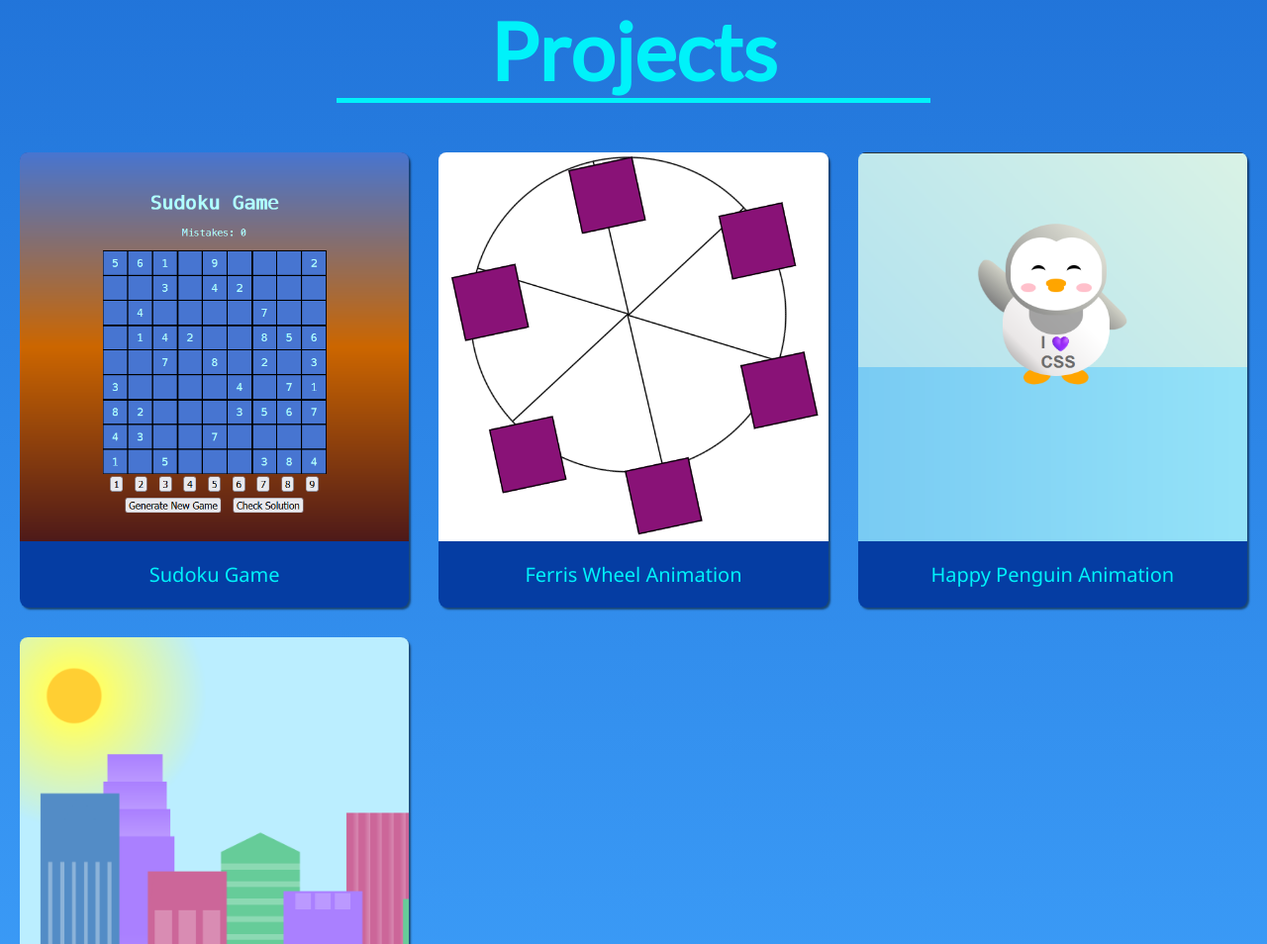
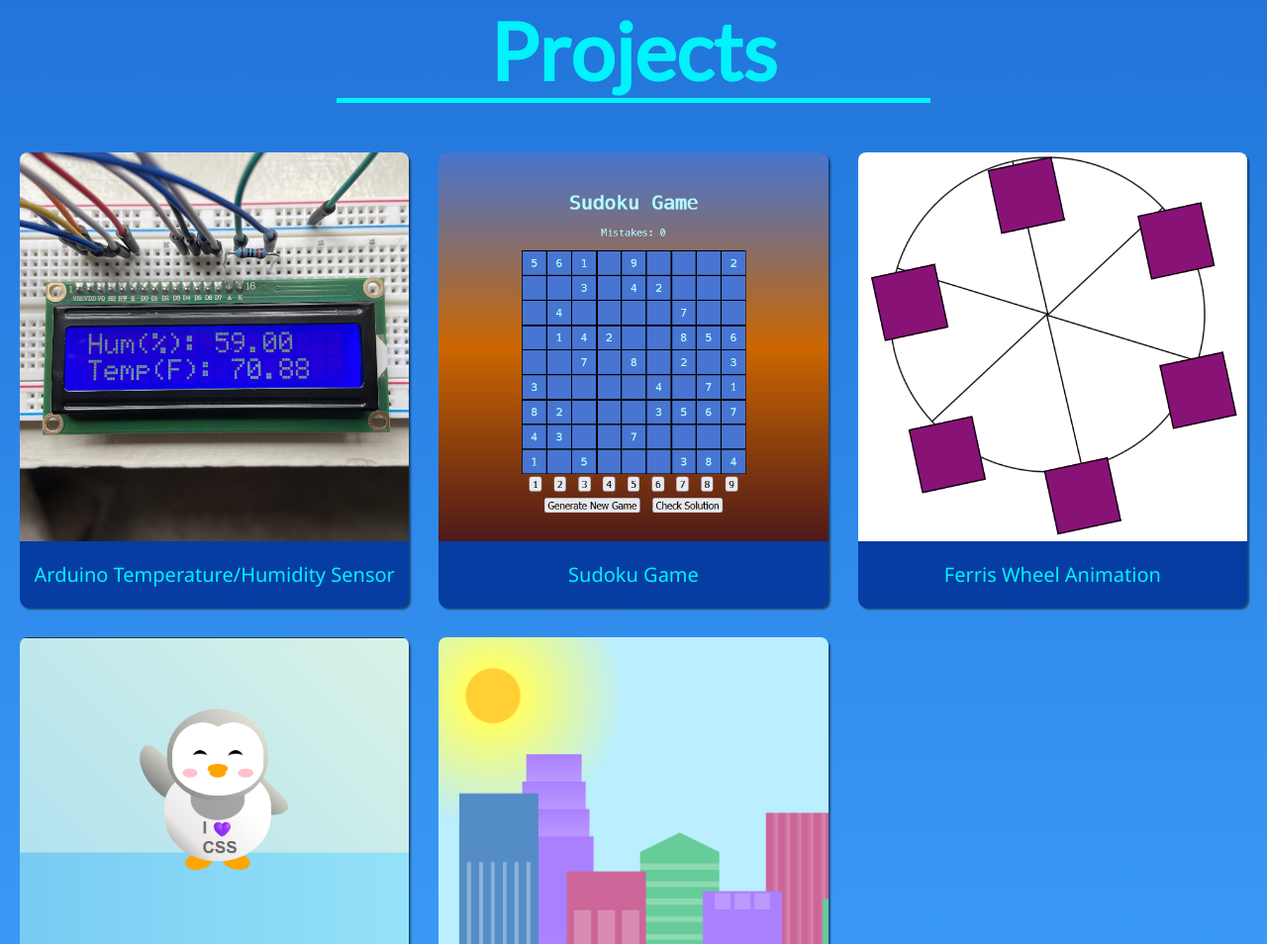
Before and after one commit to leggw/Personal-Portfolio, a plain HTML site: page index.html in a window 1280 px wide. Shown: the part 897-1851 px from the top of the page at 99% size. Drawn offline with Linux system fonts and the light colour scheme.

Commit message:
arduino temp/humid project added to page

```diff
--- a/index.html
+++ b/index.html
@@ -34,6 +34,10 @@
         <section id="projects" class="projects">
             <h2 class="projects-header">Projects</h2>
             <div class="projects-grid">
+                <a href="https://github.com/leggw/Temperature-humidity-sensor" target="_blank" class="project project-tile">
+                    <img class="project-image" src="Pics/temp-humid.jpg" alt="temperature humidity sensor arduino project">
+                    <p class="project-title">Arduino Temperature/Humidity Sensor</p>
+                </a>
                 <a href="https://leggw.github.io/Sudoku/" target="_blank" class="project project-tile">
                     <img class="project-image" src="Pics/sudokuPic.png" alt="Sudoku game project">
                     <p class="project-title">Sudoku Game</p>
```
Also changed, not shown: Pics/temp-humid.jpg (added).
